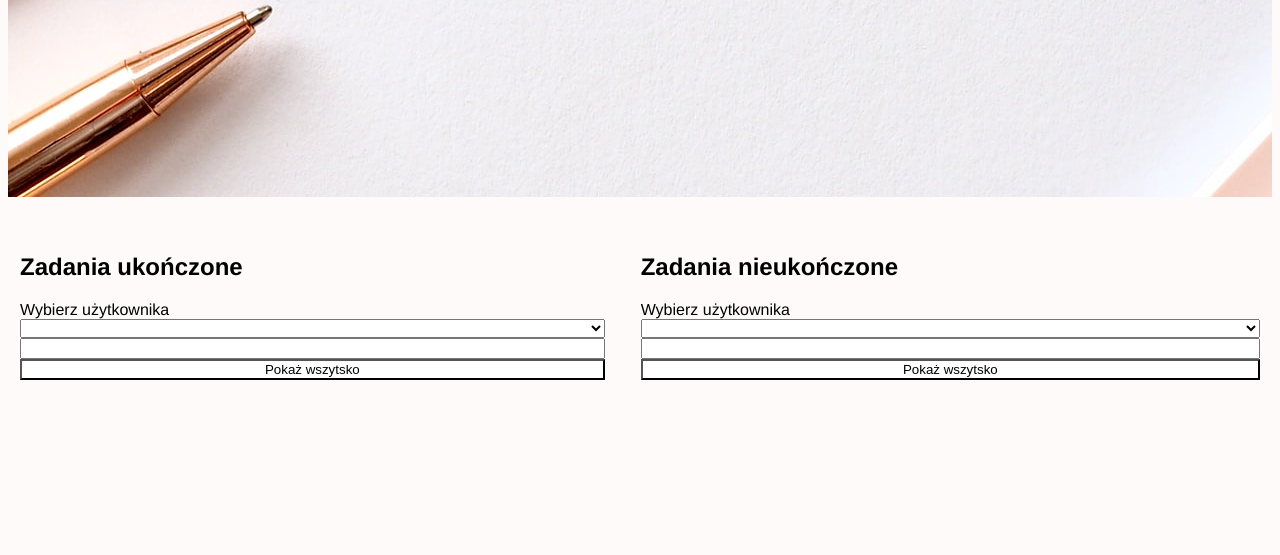
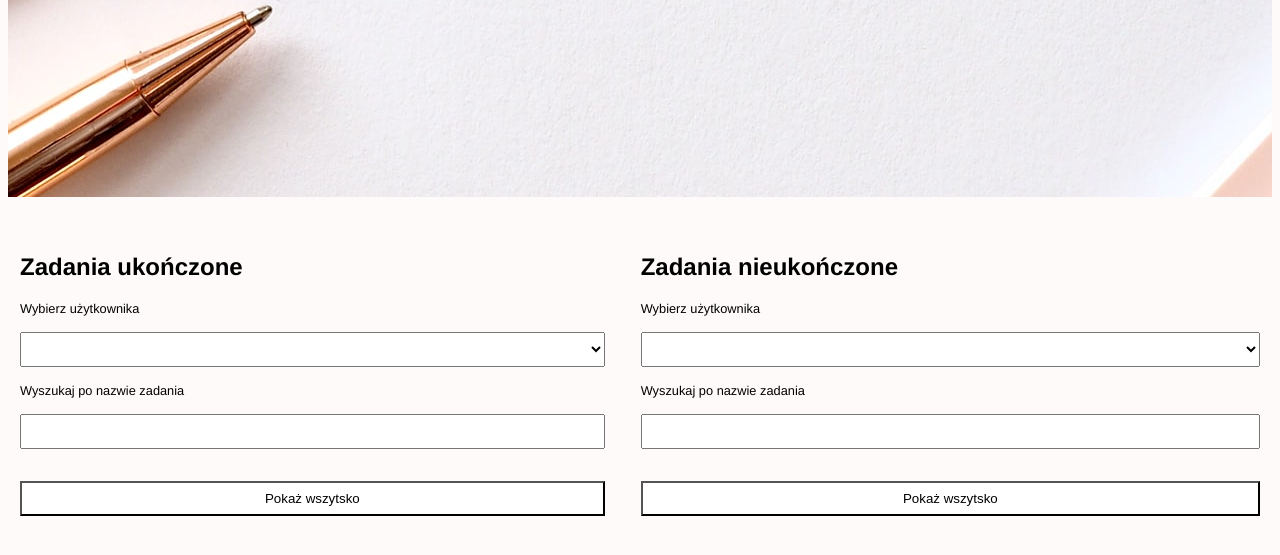
Before and after one commit to karola-kasprzak/Todo_list, a plain HTML site: page index.html in a window 1280 px wide. Shown: the part 159-714 px from the top of the page. Drawn offline with Linux system fonts and the light colour scheme; no server answers.

Commit message:
labels and margins added

```diff
--- a/index.html
+++ b/index.html
@@ -12,12 +12,12 @@
     <div class="done">
       <div class="menu">
         <h2>Zadania ukończone</h2>
-        <label for="useridDone">Wybierz użytkownika</label>
-        <select name="userIdDone" class="main-select" onchange="selectUser(value, true)">
+        <label for="useridDone" class="menu-label">Wybierz użytkownika</label>
+        <select name="userIdDone" class="main-select menu-item" onchange="selectUser(value, true)">
         </select>
-        <label for="title"></label>
-        <input name="title" type="text" class="main-input" onfocusout="search(value, true)">
-        <button class="btn" onClick="showAll(true)">Pokaż wszytsko</button>
+        <label for="title" class="menu-label">Wyszukaj po nazwie zadania</label>
+        <input name="title" type="text" class="main-input menu-item" onfocusout="search(value, true)">
+        <button class="btn menu-item" onClick="showAll(true)">Pokaż wszytsko</button>
       </div>
 <div class="tasksDone grid-task"></div>
 
@@ -25,12 +25,12 @@
     <div class="notDone">
       <div class="menu">
         <h2>Zadania nieukończone</h2>
-        <label for="useridNotDone">Wybierz użytkownika</label>
-        <select name="userIdNotDone" class="main-select" onchange="selectUser(value, false)">
+        <label for="useridNotDone" class="menu-label">Wybierz użytkownika</label>
+        <select name="userIdNotDone" class="main-select menu-item" onchange="selectUser(value, false)">
         </select>
-        <label for="title"></label>
-        <input name="title" type="text" class="main-input" onfocusout="search(value, false)">
-        <button class="btn" onClick="showAll(false)">Pokaż wszytsko</button>
+        <label for="title" class="menu-label">Wyszukaj po nazwie zadania</label>
+        <input name="title" type="text" class="main-input menu-item" onfocusout="search(value, false)">
+        <button class="btn menu-item" onClick="showAll(false)">Pokaż wszytsko</button>
       </div>
       <div class="tasksNotDone grid-task">
 
--- a/style.css
+++ b/style.css
@@ -58,3 +58,7 @@ body {
   padding: 0.5rem;
   margin: 1rem 0;
 }
+
+.menu-label {
+  font-size: 0.8rem;
+}
```
